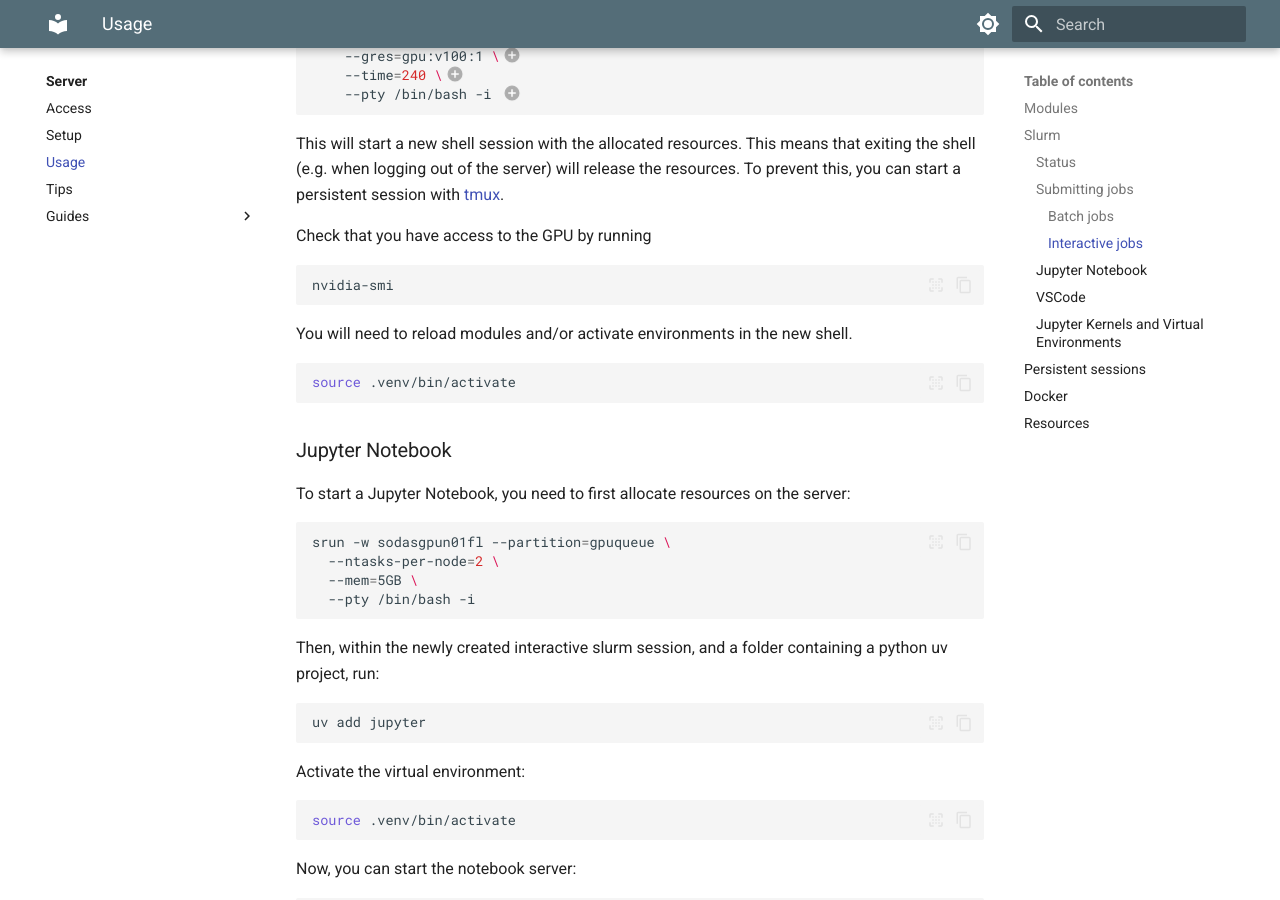
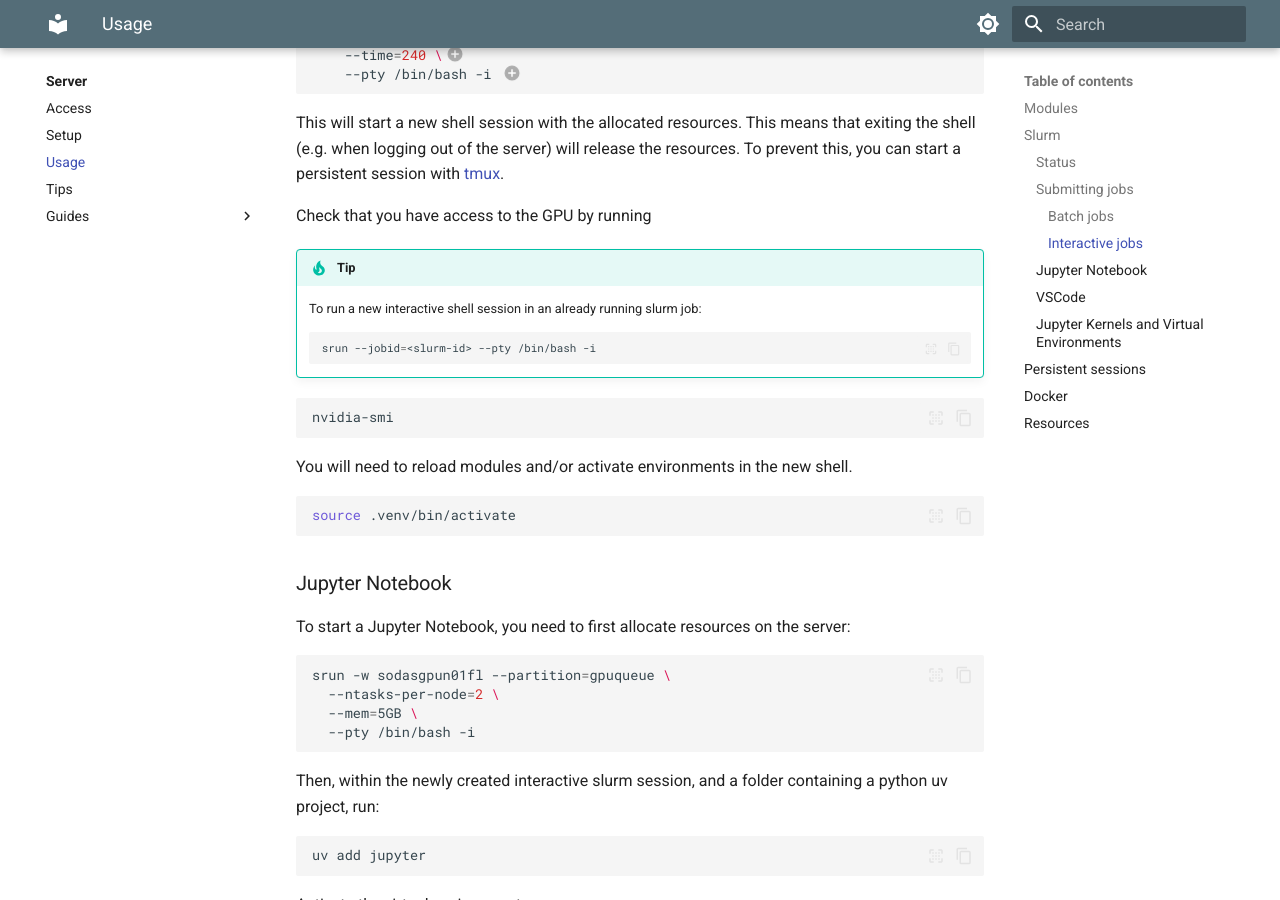
Before and after one commit to cph-sodas/cph-sodas.github.io, an MkDocs documentation site: the page built from docs/server/usage.md, in a window 1280 px wide and 900 px high, scrolled down 3692 px. Built offline with MkDocs 1.6.1 and Material for MkDocs 9.7.7, drawn with Linux system fonts in a browser that asks for light colours.

Commit message:
Add tip to enter already existing job

````diff
--- a/docs/server/usage.md
+++ b/docs/server/usage.md
@@ -125,6 +125,7 @@ Also, the output of the job will be saved in a file with the name
 ```bash
 tail -f slurm-<job-id>.out
 ```
+
 !!! tip
 
     You can specify an output directory for your slurm outputs in your slurm script by adding:
@@ -156,7 +157,6 @@ tail -f slurm-<job-id>.out
     ```
 
     Then just type `sfollow` to see the output of a slurm job and follow it in real time.
-
 
 Get the node information:
 
@@ -202,6 +202,14 @@ that exiting the shell (e.g. when logging out of the server) will release the
 resources. To prevent this, you can start a persistent session with [tmux](#persistent-sessions).
 
 Check that you have access to the GPU by running
+
+!!! tip
+
+    To run a new interactive shell session in an already running slurm job:
+
+    ```bash
+    srun --jobid=<slurm-id> --pty /bin/bash -i
+    ```
 
 ```bash
 nvidia-smi
````
